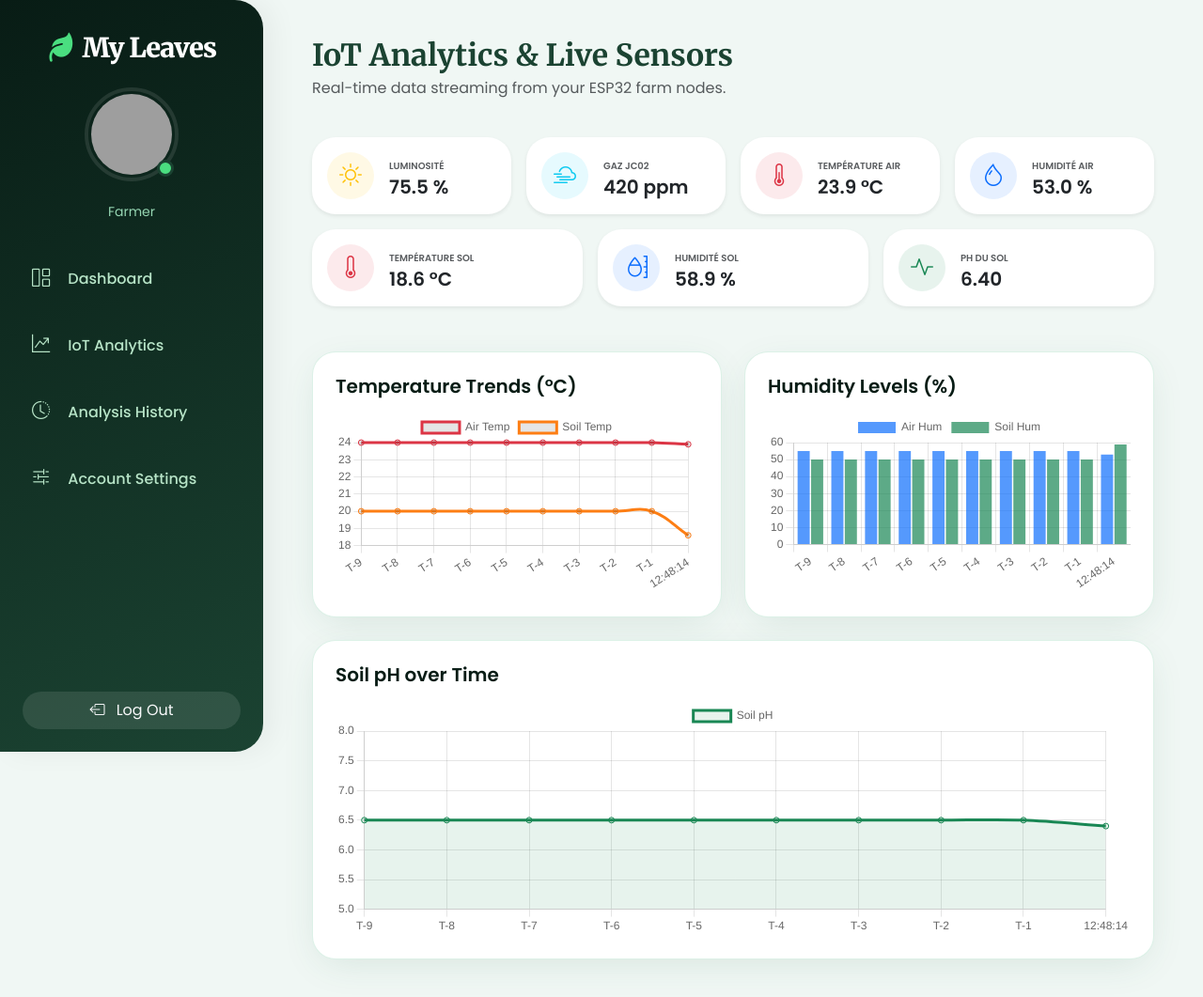
After one commit to mohammedben10/project_distributed_systems, a Django app: template web_gateway/base/templates/base/analytics.html in a window 1280 px wide. The commit adds this page. Shown: the whole page at 94% size. Run offline with Django 3.2, Linux system fonts and the light colour scheme; the template is opened without the code that fills it, so the values that code supplies are empty; grey boxes are pictures that could not be loaded.

Commit message:
feat: Add IoT Analytics page and UI improvements for Dashboard

```diff
--- /dev/null
+++ b/web_gateway/base/templates/base/analytics.html
@@ -0,0 +1,243 @@
+{% extends 'base/base.html' %}
+{% load static %}
+
+{% block content %}
+<div class="container-fluid">
+    <div class="row mb-4">
+        <div class="col-12">
+            <h2 class="fw-bold mb-1">IoT Analytics & Live Sensors</h2>
+            <p class="text-muted">Real-time data streaming from your ESP32 farm nodes.</p>
+        </div>
+    </div>
+
+    <!-- Sensor Dashboard Section -->
+    <div class="row mb-5 g-3">
+        <div class="col-xl-3 col-lg-4 col-md-6 col-sm-12">
+            <div class="eco-card p-3 d-flex align-items-center h-100 shadow-sm border-0">
+                <div class="rounded-circle bg-warning bg-opacity-10 me-3">
+                    <i class="bi bi-brightness-high text-warning fs-4"></i>
+                </div>
+                <div>
+                    <small class="text-muted text-uppercase fw-bold" style="font-size: 10px;">Luminosité</small>
+                    <h5 class="mb-0 fw-bold text-dark" id="val-luminosity">-- %</h5>
+                </div>
+            </div>
+        </div>
+        <div class="col-xl-3 col-lg-4 col-md-6 col-sm-12">
+            <div class="eco-card p-3 d-flex align-items-center h-100 shadow-sm border-0">
+                <div class="rounded-circle bg-info bg-opacity-10 me-3">
+                    <i class="bi bi-cloud-haze2 text-info fs-4"></i>
+                </div>
+                <div>
+                    <small class="text-muted text-uppercase fw-bold" style="font-size: 10px;">Gaz JC02</small>
+                    <h5 class="mb-0 fw-bold text-dark" id="val-gas">-- ppm</h5>
+                </div>
+            </div>
+        </div>
+        <div class="col-xl-3 col-lg-4 col-md-6 col-sm-12">
+            <div class="eco-card p-3 d-flex align-items-center h-100 shadow-sm border-0">
+                <div class="rounded-circle bg-danger bg-opacity-10 me-3">
+                    <i class="bi bi-thermometer-half text-danger fs-4"></i>
+                </div>
+                <div>
+                    <small class="text-muted text-uppercase fw-bold" style="font-size: 10px;">Température Air</small>
+                    <h5 class="mb-0 fw-bold text-dark" id="val-temp-air">-- °C</h5>
+                </div>
+            </div>
+        </div>
+        <div class="col-xl-3 col-lg-4 col-md-6 col-sm-12">
+            <div class="eco-card p-3 d-flex align-items-center h-100 shadow-sm border-0">
+                <div class="rounded-circle bg-primary bg-opacity-10 me-3">
+                    <i class="bi bi-droplet text-primary fs-4"></i>
+                </div>
+                <div>
+                    <small class="text-muted text-uppercase fw-bold" style="font-size: 10px;">Humidité Air</small>
+                    <h5 class="mb-0 fw-bold text-dark" id="val-hum-air">-- %</h5>
+                </div>
+            </div>
+        </div>
+        <div class="col-xl-4 col-lg-4 col-md-6 col-sm-12">
+            <div class="eco-card p-3 d-flex align-items-center h-100 shadow-sm border-0">
+                <div class="rounded-circle bg-danger bg-opacity-10 me-3">
+                    <i class="bi bi-thermometer text-danger fs-4"></i>
+                </div>
+                <div>
+                    <small class="text-muted text-uppercase fw-bold" style="font-size: 10px;">Température Sol</small>
+                    <h5 class="mb-0 fw-bold text-dark" id="val-temp-soil">-- °C</h5>
+                </div>
+            </div>
+        </div>
+        <div class="col-xl-4 col-lg-4 col-md-6 col-sm-12">
+            <div class="eco-card p-3 d-flex align-items-center h-100 shadow-sm border-0">
+                <div class="rounded-circle bg-primary bg-opacity-10 me-3">
+                    <i class="bi bi-moisture text-primary fs-4"></i>
+                </div>
+                <div>
+                    <small class="text-muted text-uppercase fw-bold" style="font-size: 10px;">Humidité Sol</small>
+                    <h5 class="mb-0 fw-bold text-dark" id="val-hum-soil">-- %</h5>
+                </div>
+            </div>
+        </div>
+        <div class="col-xl-4 col-lg-4 col-md-6 col-sm-12">
+            <div class="eco-card p-3 d-flex align-items-center h-100 shadow-sm border-0">
+                <div class="rounded-circle bg-success bg-opacity-10 me-3">
+                    <i class="bi bi-activity text-success fs-4"></i>
+                </div>
+                <div>
+                    <small class="text-muted text-uppercase fw-bold" style="font-size: 10px;">pH du Sol</small>
+                    <h5 class="mb-0 fw-bold text-dark" id="val-ph-soil">--</h5>
+                </div>
+            </div>
+        </div>
+    </div>
+
+    <!-- Analytics Charts Section -->
+    <div class="row g-4">
+        <div class="col-lg-6">
+            <div class="eco-card p-4 h-100">
+                <h5 class="fw-bold mb-3">Temperature Trends (°C)</h5>
+                <canvas id="tempChart"></canvas>
+            </div>
+        </div>
+        <div class="col-lg-6">
+            <div class="eco-card p-4 h-100">
+                <h5 class="fw-bold mb-3">Humidity Levels (%)</h5>
+                <canvas id="humChart"></canvas>
+            </div>
+        </div>
+        <div class="col-lg-12">
+            <div class="eco-card p-4 h-100">
+                <h5 class="fw-bold mb-3">Soil pH over Time</h5>
+                <canvas id="phChart" style="max-height: 250px;"></canvas>
+            </div>
+        </div>
+    </div>
+</div>
+
+<style>
+    /* Icon Fix */
+    .eco-card .rounded-circle {
+        width: 50px;
+        height: 50px;
+        display: flex;
+        align-items: center;
+        justify-content: center;
+        flex-shrink: 0;
+        padding: 0 !important;
+    }
+</style>
+
+<script src="https://cdn.jsdelivr.net/npm/chart.js"></script>
+<script>
+    document.addEventListener("DOMContentLoaded", function () {
+        // --- LIVE SENSORS SIMULATION ---
+        function updateSensors() {
+            document.getElementById('val-luminosity').innerText = (Math.random() * 40 + 40).toFixed(1) + ' %';
+            document.getElementById('val-gas').innerText = Math.floor(Math.random() * 50 + 400) + ' ppm';
+
+            const tempAir = (Math.random() * 5 + 22).toFixed(1);
+            const tempSoil = (Math.random() * 4 + 18).toFixed(1);
+            document.getElementById('val-temp-air').innerText = tempAir + ' °C';
+            document.getElementById('val-temp-soil').innerText = tempSoil + ' °C';
+
+            const humAir = (Math.random() * 10 + 50).toFixed(1);
+            const humSoil = (Math.random() * 15 + 45).toFixed(1);
+            document.getElementById('val-hum-air').innerText = humAir + ' %';
+            document.getElementById('val-hum-soil').innerText = humSoil + ' %';
+
+            const phSoil = (Math.random() * 0.5 + 6.2).toFixed(2);
+            document.getElementById('val-ph-soil').innerText = phSoil;
+
+            // Flash effect
+            const values = document.querySelectorAll('[id^="val-"]');
+            values.forEach(el => {
+                el.style.opacity = '0.5';
+                setTimeout(() => { el.style.opacity = '1'; }, 200);
+                el.style.transition = 'opacity 0.2s ease-in-out';
+            });
+
+            updateCharts(tempAir, tempSoil, humAir, humSoil, phSoil);
+        }
+
+        // --- CHARTS INITIALIZATION ---
+        const timeLabels = Array.from({length: 10}, (_, i) => `T-${10-i}`);
+
+        // Temperature Chart
+        const ctxTemp = document.getElementById('tempChart').getContext('2d');
+        const tempChart = new Chart(ctxTemp, {
+            type: 'line',
+            data: {
+                labels: [...timeLabels],
+                datasets: [
+                    { label: 'Air Temp', data: Array(10).fill(24), borderColor: '#dc3545', tension: 0.4 },
+                    { label: 'Soil Temp', data: Array(10).fill(20), borderColor: '#fd7e14', tension: 0.4 }
+                ]
+            },
+            options: { responsive: true, animation: { duration: 500 } }
+        });
+
+        // Humidity Chart
+        const ctxHum = document.getElementById('humChart').getContext('2d');
+        const humChart = new Chart(ctxHum, {
+            type: 'bar',
+            data: {
+                labels: [...timeLabels],
+                datasets: [
+                    { label: 'Air Hum', data: Array(10).fill(55), backgroundColor: 'rgba(13, 110, 253, 0.7)' },
+                    { label: 'Soil Hum', data: Array(10).fill(50), backgroundColor: 'rgba(25, 135, 84, 0.7)' }
+                ]
+            },
+            options: { responsive: true, animation: { duration: 500 } }
+        });
+
+        // pH Chart
+        const ctxPh = document.getElementById('phChart').getContext('2d');
+        const phChart = new Chart(ctxPh, {
+            type: 'line',
+            data: {
+                labels: [...timeLabels],
+                datasets: [{ label: 'Soil pH', data: Array(10).fill(6.5), borderColor: '#198754', backgroundColor: 'rgba(25, 135, 84, 0.1)', fill: true, tension: 0.3 }]
+            },
+            options: {
+                responsive: true,
+                maintainAspectRatio: false,
+                scales: { y: { min: 5, max: 8 } },
+                animation: { duration: 500 }
+            }
+        });
+
+        function updateCharts(tempA, tempS, humA, humS, phS) {
+            // Shift labels
+            const now = new Date();
+            const timeStr = `${now.getHours()}:${now.getMinutes()}:${now.getSeconds()}`;
+
+            [tempChart, humChart, phChart].forEach(chart => {
+                chart.data.labels.shift();
+                chart.data.labels.push(timeStr);
+            });
+
+            // Update Temp
+            tempChart.data.datasets[0].data.shift();
+            tempChart.data.datasets[0].data.push(tempA);
+            tempChart.data.datasets[1].data.shift();
+            tempChart.data.datasets[1].data.push(tempS);
+            tempChart.update();
+
+            // Update Hum
+            humChart.data.datasets[0].data.shift();
+            humChart.data.datasets[0].data.push(humA);
+            humChart.data.datasets[1].data.shift();
+            humChart.data.datasets[1].data.push(humS);
+            humChart.update();
+
+            // Update pH
+            phChart.data.datasets[0].data.shift();
+            phChart.data.datasets[0].data.push(phS);
+            phChart.update();
+        }
+
+        updateSensors();
+        setInterval(updateSensors, 3500);
+    });
+</script>
+{% endblock %}
--- a/web_gateway/base/templates/base/base.html
+++ b/web_gateway/base/templates/base/base.html
@@ -164,6 +164,9 @@
         <a href="{% url 'dashbord' %}" class="nav-link {% if request.resolver_match.url_name == 'dashbord' %}active{% endif %}">
             <i class="bi bi-grid-1x2"></i> Dashboard
         </a>
+        <a href="{% url 'analytics' %}" class="nav-link {% if request.resolver_match.url_name == 'analytics' %}active{% endif %}">
+            <i class="bi bi-graph-up-arrow"></i> IoT Analytics
+        </a>
         <a href="{% url 'history' %}" class="nav-link {% if request.resolver_match.url_name == 'history' %}active{% endif %}">
             <i class="bi bi-clock-history"></i> Analysis History
         </a>
--- a/web_gateway/base/urls.py
+++ b/web_gateway/base/urls.py
@@ -12,6 +12,7 @@ urlpatterns = [
     path("edit-profile/", views.edit_profile, name="edit_profile"),
     path("history/", views.history, name="history"),
     path("history/delete/<int:pk>/", views.delete_history, name="delete_history"),
+    path("analytics/", views.analytics, name="analytics"),
 ]
 
 if settings.DEBUG:
--- a/web_gateway/base/views.py
+++ b/web_gateway/base/views.py
@@ -146,3 +146,7 @@ def edit_profile(request):
         "base/edit_profile.html",
         {"user_form": user_form, "profile_form": profile_form}
     )
+
+@login_required
+def analytics(request):
+    return render(request, "base/analytics.html")
```
Also changed, not shown: web_gateway/base/templates/base/dashbord.html (+98 -20 lines).
